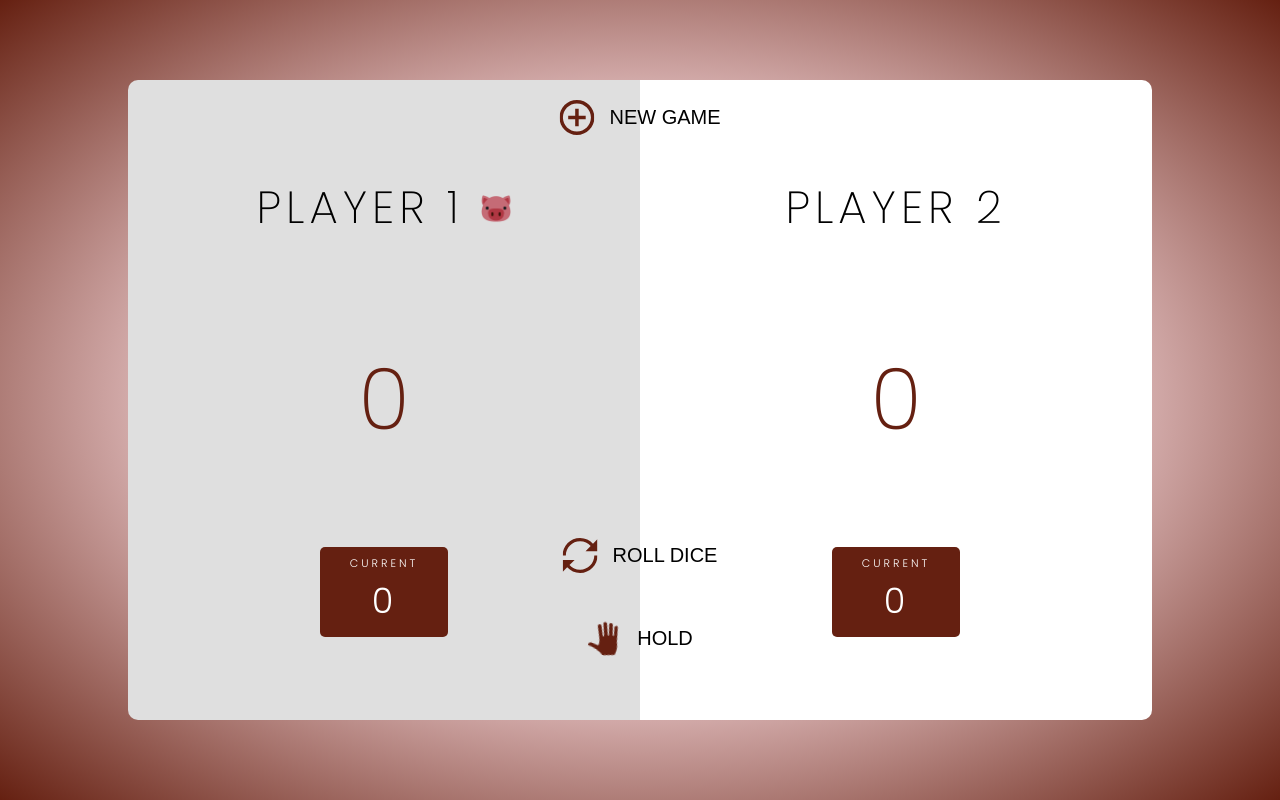
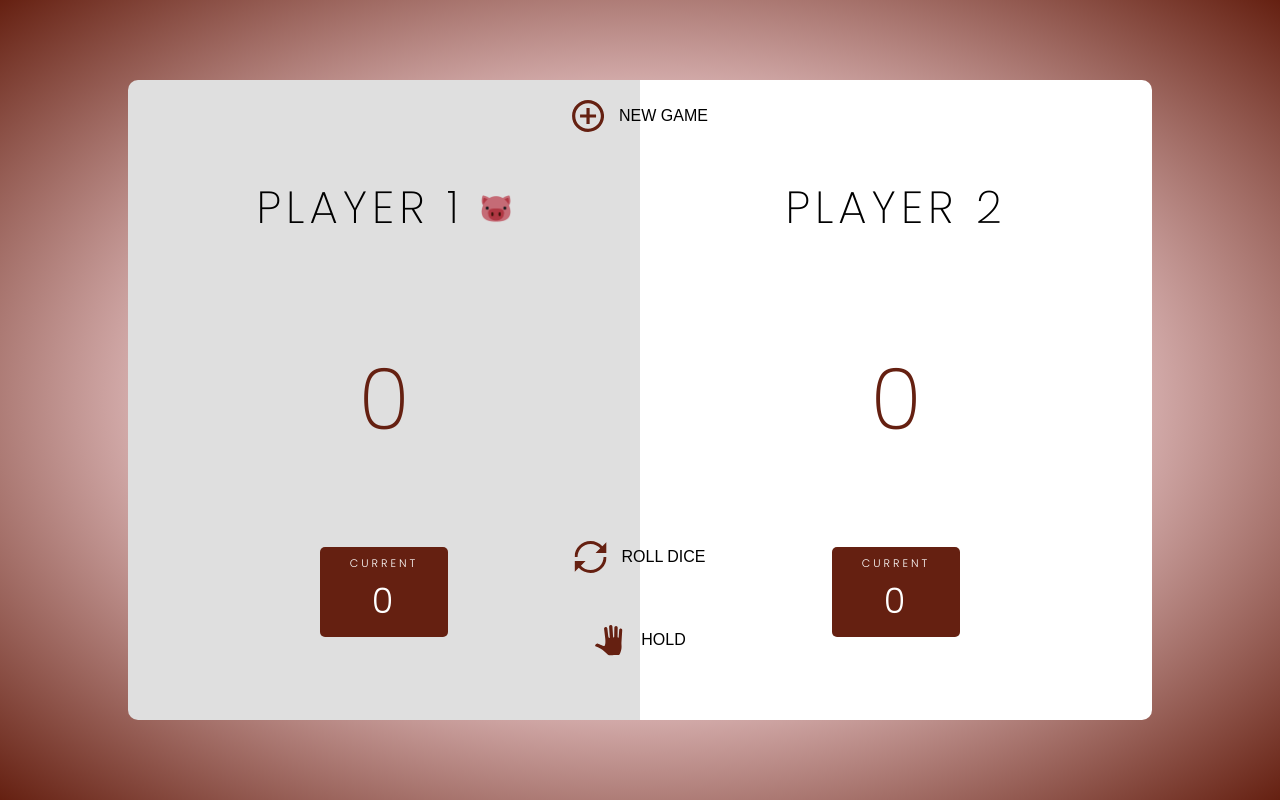
Before and after one commit to MarcioBBS/Pig-Game, a website: page index.html in a window 1280 px wide. Drawn offline with Linux system fonts and the light colour scheme.

Commit message:
Update button

```diff
--- a/sass/components/_buttons.scss
+++ b/sass/components/_buttons.scss
@@ -1,7 +1,10 @@
 .btn {
+    font-size: 1.6rem;
+    font-weight: 200;
+    text-transform: uppercase;
     background: none;
     border: none;
-    text-transform: uppercase;
+    cursor: pointer;
 
     position: absolute;
     left: 50%;
@@ -10,14 +13,15 @@
     display: flex;
     align-items: center;
 
-    backface-visibility: hidden;
+
 
     &-add-outline {
         top: 2rem;
 
         &:hover > svg {
-            transform: scale(1.2);
+            transform: scale(1.15);
             transition: all 1s;
+            backface-visibility: hidden;
         }
     }
 
@@ -37,21 +41,9 @@
         }
     }
 
-    &-title {
-        font-size: 2rem;
-        font-weight: 200;
-
-
-
-        &:hover {
-            transition: all .4s;
-            transform: translateX(.5rem);
-        }
-    }
-
     .icon {
-        height: 3.5rem;
-        width: 3.5rem;
+        height: 3.2rem;
+        width: 3.2rem;
         font-weight: 200;
         fill: $color-secondary;
         margin-right: 1.5rem;
@@ -60,4 +52,13 @@
             transform: rotate(15deg);
         }
     }
+
+    &-title {
+        transition: all 1s;
+
+        &:hover {
+            border-bottom: 1px solid $color-secondary;
+            letter-spacing: 2px;
+        }
+    }
 }
```
Also changed, not shown: css/style.css.
